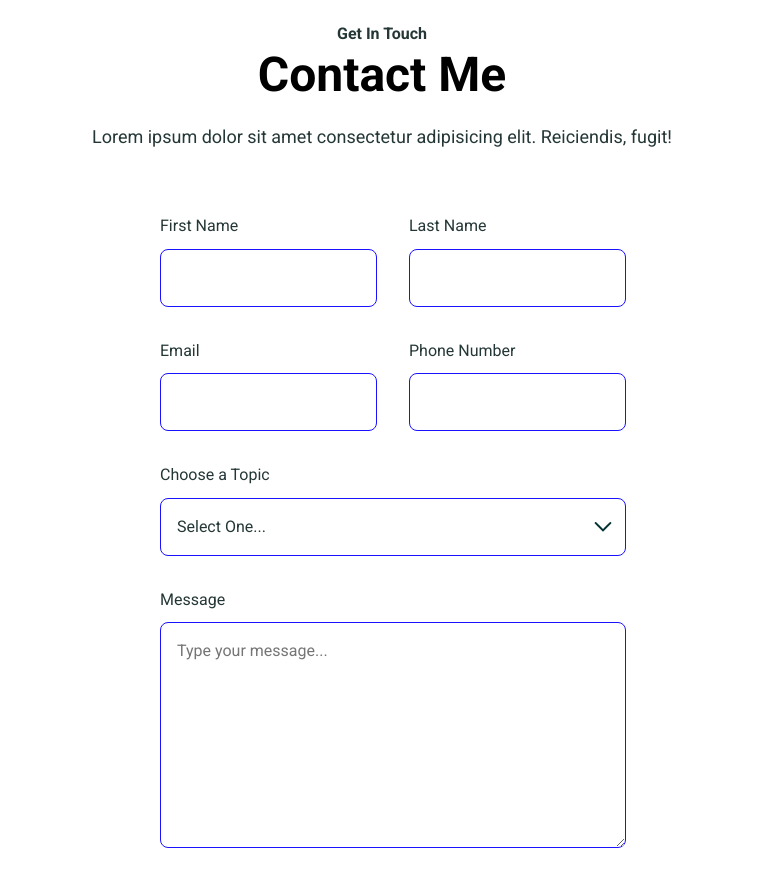
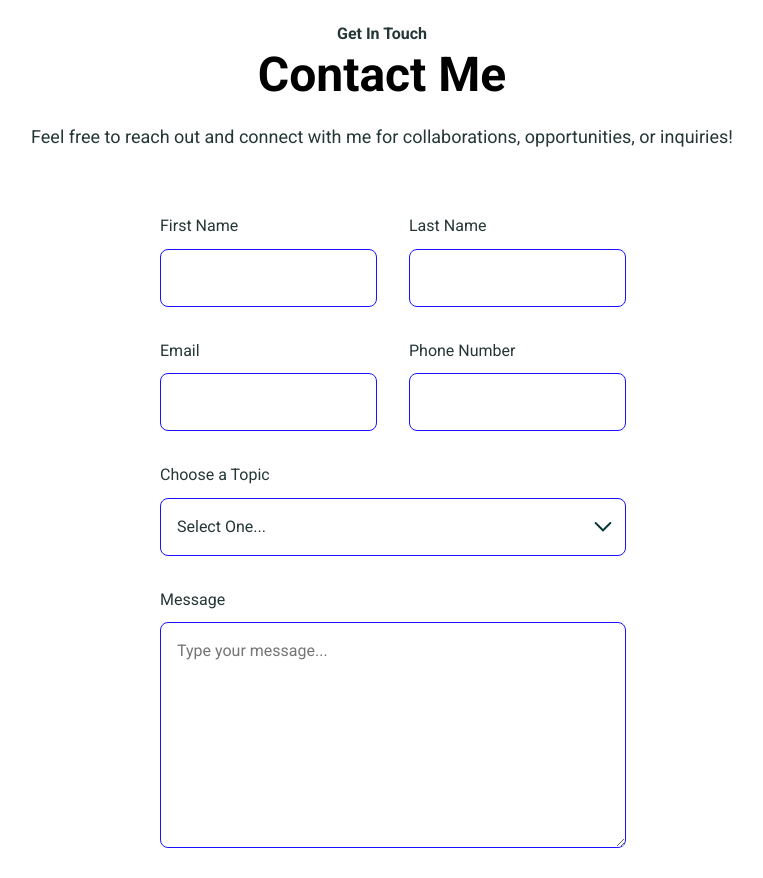
Before and after one commit to lumberger22/PortfolioSite, a React (Create React App) app: page / in a window 1280 px wide. Shown: the part 3540-4418 px from the top of the page, without its empty margins (258-1021 px from the left). Built offline with nearby package versions, Linux system fonts and the light colour scheme.

Commit message:
Update form message and submit action

```diff
--- a/src/Pages/Home/ContactMe.jsx
+++ b/src/Pages/Home/ContactMe.jsx
@@ -7,10 +7,10 @@ export default function ContactMe() {
                 <h2>Contact Me</h2>
                 <br/>
                 <p className="text-lg">
-                    Lorem ipsum dolor sit amet consectetur adipisicing elit. Reiciendis, fugit!
+                    Feel free to reach out and connect with me for collaborations, opportunities, or inquiries!
                 </p>
             </div>
-            <form className="contact--form--container">
+            <form action="https://formsubmit.co/lucasumberger@gmail.com" method="POST" className="contact--form--container">
                 <div className="container">
                     <label htmlFor="first-name" className="contact--label">
                         <span className="text-md">First Name</span>
@@ -74,7 +74,7 @@ export default function ContactMe() {
                     />
                 </label>
                 <div>
-                    <button className="btn btn-primary contact--form--btn">Submit</button>
+                    <button type="submit" className="btn btn-primary contact--form--btn">Submit</button>
                 </div>
             </form>
         </section>
```
